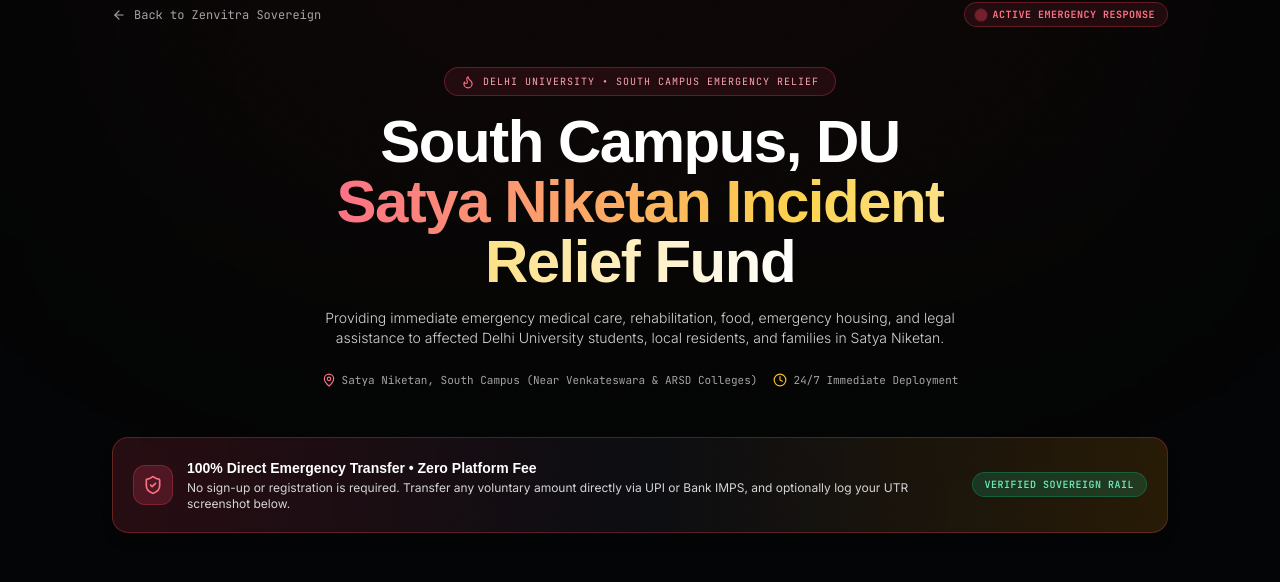
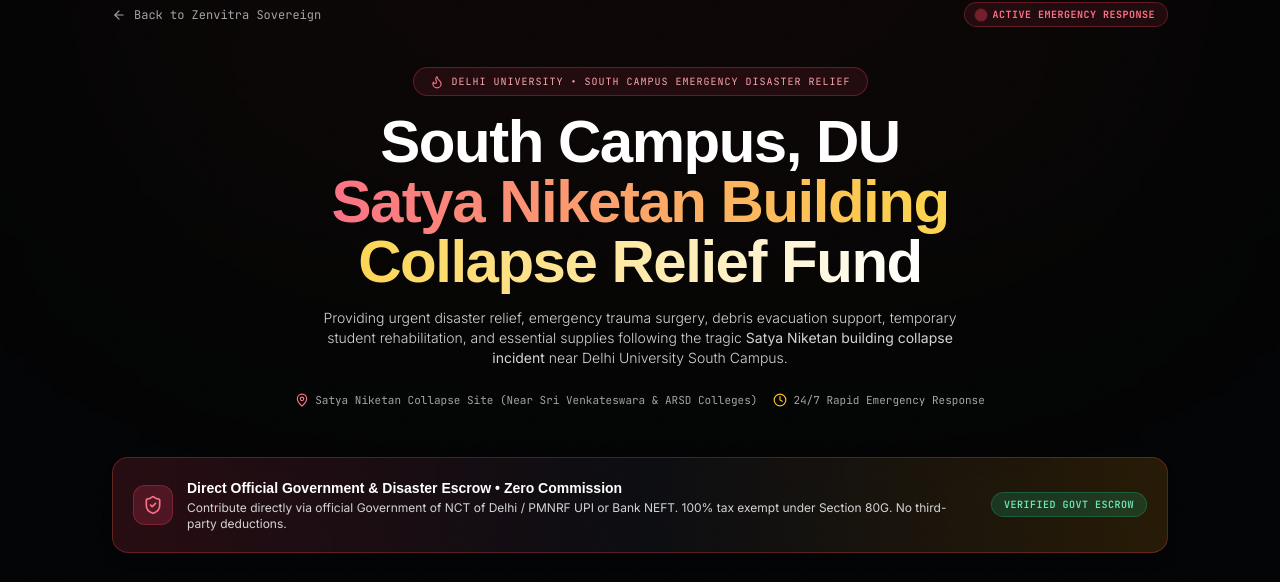
Before and after one commit to yuveerji/zenvitra-beta, a Next.js app: page /donate/satya-niketan in a window 1280 px wide. Shown: the part 134-716 px from the top of the page. Built offline with nearby package versions, Linux system fonts and the light colour scheme; no server answers; the database is empty; a web font is replaced by a local one.

Commit message:
fix(donate): precisely designate Satya Niketan building collapse incident across portal, cards, and metadata

```diff
--- a/app/donate/satya-niketan/page.tsx
+++ b/app/donate/satya-niketan/page.tsx
@@ -282,28 +282,28 @@
               <div className="text-center space-y-4 max-w-3xl mx-auto">
                 <div className="inline-flex items-center gap-2 px-4 py-1.5 rounded-full bg-rose-500/10 border border-rose-500/30 font-mono text-[10px] text-rose-300 uppercase tracking-widest">
                   <Flame className="w-3.5 h-3.5 text-rose-400" />
-                  <span>DELHI UNIVERSITY • SOUTH CAMPUS EMERGENCY RELIEF</span>
+                  <span>DELHI UNIVERSITY • SOUTH CAMPUS EMERGENCY DISASTER RELIEF</span>
                 </div>
 
                 <h1 className="font-display font-bold text-3xl sm:text-5xl lg:text-6xl text-white tracking-tight leading-[1.08]">
                   South Campus, DU <br />
                   <span className="text-transparent bg-clip-text bg-gradient-to-r from-rose-400 via-amber-300 to-white">
-                    Satya Niketan Incident Relief Fund
+                    Satya Niketan Building Collapse Relief Fund
                   </span>
                 </h1>
 
                 <p className="text-xs sm:text-sm text-neutral-300 font-light leading-relaxed max-w-2xl mx-auto">
-                  Providing immediate emergency medical care, rehabilitation, food, emergency housing, and legal assistance to affected Delhi University students, local residents, and families in Satya Niketan.
+                  Providing urgent disaster relief, emergency trauma surgery, debris evacuation support, temporary student rehabilitation, and essential supplies following the tragic <strong>Satya Niketan building collapse incident</strong> near Delhi University South Campus.
                 </p>
 
                 <div className="flex flex-wrap items-center justify-center gap-4 pt-2 font-mono text-[11px] text-neutral-400">
                   <div className="flex items-center gap-1.5">
                     <MapPin className="w-3.5 h-3.5 text-rose-400" />
-                    <span>Satya Niketan, South Campus (Near Venkateswara &amp; ARSD Colleges)</span>
+                    <span>Satya Niketan Collapse Site (Near Sri Venkateswara &amp; ARSD Colleges)</span>
                   </div>
                   <div className="flex items-center gap-1.5">
                     <Clock className="w-3.5 h-3.5 text-amber-400" />
-                    <span>24/7 Immediate Deployment</span>
+                    <span>24/7 Rapid Emergency Response</span>
                   </div>
                 </div>
               </div>
@@ -316,16 +316,16 @@
                   </div>
                   <div>
                     <h4 className="font-display font-bold text-sm text-white flex items-center gap-2">
-                      <span>100% Direct Emergency Transfer • Zero Platform Fee</span>
+                      <span>Direct Official Government &amp; Disaster Escrow • Zero Commission</span>
                     </h4>
                     <p className="font-sans text-xs text-neutral-300 mt-0.5">
-                      No sign-up or registration is required. Transfer any voluntary amount directly via UPI or Bank IMPS, and optionally log your UTR screenshot below.
+                      Contribute directly via official Government of NCT of Delhi / PMNRF UPI or Bank NEFT. 100% tax exempt under Section 80G. No third-party deductions.
                     </p>
                   </div>
                 </div>
 
                 <span className="text-[10px] font-mono px-3 py-1 rounded-full bg-emerald-500/20 text-emerald-300 border border-emerald-500/30 uppercase tracking-wider font-semibold shrink-0">
-                  Verified Sovereign Rail
+                  Verified Govt Escrow
                 </span>
               </div>
 
--- a/components/home/HomeClient.tsx
+++ b/components/home/HomeClient.tsx
@@ -992,10 +992,10 @@
 
                   <div className="space-y-1.5">
                     <h4 className="font-display font-bold text-lg text-white">
-                      Satya Niketan DU Relief
+                      Satya Niketan Building Collapse Relief
                     </h4>
                     <p className="text-xs text-neutral-300 font-light font-sans leading-relaxed">
-                      Emergency trauma care, lodging &amp; hospitalization for affected Delhi University students and residents. 100% direct to official Government of Delhi &amp; PMNRF escrow.
+                      Emergency trauma surgical care, debris rescue aid, student rehabilitation, and food support for victims of the South Campus Satya Niketan building collapse. 100% direct to official Government of Delhi &amp; PMNRF disaster escrow.
                     </p>
                   </div>
                 </div>
--- a/components/layout/Footer.tsx
+++ b/components/layout/Footer.tsx
@@ -309,7 +309,7 @@
               <li>
                 <Link href="/donate/satya-niketan" className="text-rose-400 hover:text-rose-300 font-bold transition flex items-center gap-1.5">
                   <span className="w-1.5 h-1.5 rounded-full bg-rose-500 animate-ping" />
-                  <span>Satya Niketan Relief (DU)</span>
+                  <span>Satya Niketan Building Collapse Relief</span>
                 </Link>
               </li>
               <li>
```
